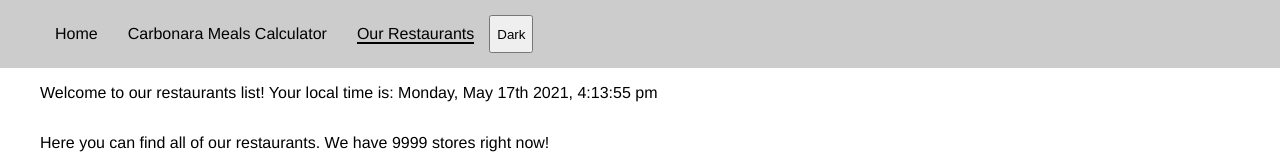
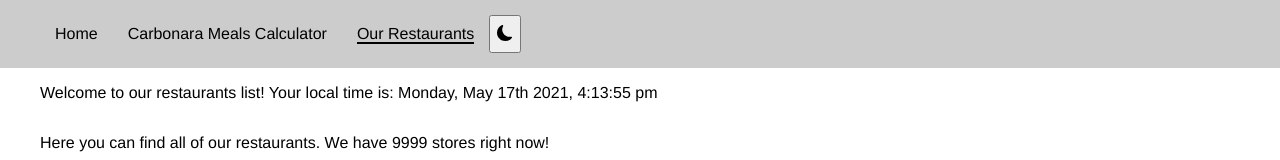
Before and after one commit to akwetey/Vuejs-Restaurant, a Vue app: page /restaurants in a window 1280 px wide. Shown: the top 160 px of the page. Built offline with nearby package versions, Linux system fonts and the light colour scheme; the HTML template or start-up script is replaced by a standard one.

Commit message:
add mon and sun svg and complete dark and light mode

```diff
--- a/src/assets/styles/styles.scss
+++ b/src/assets/styles/styles.scss
@@ -19,6 +19,12 @@
 [data-theme="darkMode"] {
   background-color: var(--color-black);
   color: var(--color-white);
+}
+[data-wrapper="darkMode"] {
+  border: 1px solid var(--color-white) !important;
+}
+[data-span="darkMode"] {
+  color: var(--color-white) !important;
 }
 
 #app {
--- a/src/components/Header/Header.scss
+++ b/src/components/Header/Header.scss
@@ -33,6 +33,12 @@
   border-bottom: 2px solid #000000;
 }
 
+.btn.focus,
+.btn:focus {
+  outline: 0;
+  box-shadow: none;
+}
+
 @media (min-width: 1200px) {
   .header__navigation {
     max-width: var(--boxed-max-width);
--- a/src/components/Header/Header.vue
+++ b/src/components/Header/Header.vue
@@ -16,9 +16,37 @@
           >Our Restaurants</router-link
         >
       </li>
-      <button @click="toggleTheme" aria-label="Toggle themes">
-        <span v-if="this.theme == 'darkMode'"> Light</span>
-        <span v-else> Dark</span>
+      <button
+        @click="toggleTheme"
+        aria-label="Toggle themes"
+        class="ml-auto btn border-0"
+      >
+        <span v-if="this.theme === 'darkMode'">
+          <svg
+            xmlns="http://www.w3.org/2000/svg"
+            width="16"
+            height="16"
+            fill="currentColor"
+            class="bi bi-sun-fill"
+            viewBox="0 0 16 16"
+          >
+            <path
+              d="M8 12a4 4 0 1 0 0-8 4 4 0 0 0 0 8zM8 0a.5.5 0 0 1 .5.5v2a.5.5 0 0 1-1 0v-2A.5.5 0 0 1 8 0zm0 13a.5.5 0 0 1 .5.5v2a.5.5 0 0 1-1 0v-2A.5.5 0 0 1 8 13zm8-5a.5.5 0 0 1-.5.5h-2a.5.5 0 0 1 0-1h2a.5.5 0 0 1 .5.5zM3 8a.5.5 0 0 1-.5.5h-2a.5.5 0 0 1 0-1h2A.5.5 0 0 1 3 8zm10.657-5.657a.5.5 0 0 1 0 .707l-1.414 1.415a.5.5 0 1 1-.707-.708l1.414-1.414a.5.5 0 0 1 .707 0zm-9.193 9.193a.5.5 0 0 1 0 .707L3.05 13.657a.5.5 0 0 1-.707-.707l1.414-1.414a.5.5 0 0 1 .707 0zm9.193 2.121a.5.5 0 0 1-.707 0l-1.414-1.414a.5.5 0 0 1 .707-.707l1.414 1.414a.5.5 0 0 1 0 .707zM4.464 4.465a.5.5 0 0 1-.707 0L2.343 3.05a.5.5 0 1 1 .707-.707l1.414 1.414a.5.5 0 0 1 0 .708z"
+            /></svg
+        ></span>
+        <span v-else>
+          <svg
+            xmlns="http://www.w3.org/2000/svg"
+            width="16"
+            height="16"
+            fill="currentColor"
+            class="bi bi-moon-fill"
+            viewBox="0 0 16 16"
+          >
+            <path
+              d="M6 .278a.768.768 0 0 1 .08.858 7.208 7.208 0 0 0-.878 3.46c0 4.021 3.278 7.277 7.318 7.277.527 0 1.04-.055 1.533-.16a.787.787 0 0 1 .81.316.733.733 0 0 1-.031.893A8.349 8.349 0 0 1 8.344 16C3.734 16 0 12.286 0 7.71 0 4.266 2.114 1.312 5.124.06A.752.752 0 0 1 6 .278z"
+            /></svg
+        ></span>
       </button>
     </ul>
   </div>
@@ -36,14 +64,41 @@
   },
   methods: {
     toggleTheme() {
-      this.theme = this.theme == "darkMode" ? "" : "darkMode";
+      this.theme = this.theme === "darkMode" ? "" : "darkMode";
+
+      //  set element attributes
       document.body.setAttribute("data-theme", this.theme);
+
+      const highlightedItems = document.querySelectorAll(".store__wrapper");
+      highlightedItems.forEach((item) => {
+        item.setAttribute("data-wrapper", this.theme);
+      });
+
+      const highlighted = document.querySelectorAll(".store__location");
+      highlighted.forEach((item) => {
+        item.setAttribute("data-span", this.theme);
+      });
+
       localStorage.setItem("theme", this.theme);
     },
   },
   mounted() {
-    let localTheme = localStorage.getItem("theme");
+    const localTheme = localStorage.getItem("theme");
+
+    this.theme = localTheme;
+
+    //  set elements attribute from local storage
     document.body.setAttribute("data-theme", localTheme);
+
+    const highlightedItems = document.querySelectorAll(".store__wrapper");
+    highlightedItems.forEach((item) => {
+      item.setAttribute("data-wrapper", localTheme);
+    });
+
+    const highlighted = document.querySelectorAll(".store__location");
+    highlighted.forEach((item) => {
+      item.setAttribute("data-span", localTheme);
+    });
   },
 };
 </script>
--- a/src/components/StoreList/StoreList.vue
+++ b/src/components/StoreList/StoreList.vue
@@ -95,10 +95,34 @@
     },
   },
 
+  mounted() {
+    const localTheme = localStorage.getItem("theme");
+    const highlightedItems = document.querySelectorAll(".store__wrapper");
+    highlightedItems.forEach((item) => {
+      item.setAttribute("data-wrapper", localTheme);
+    });
+    const highlighted = document.querySelectorAll(".store__location");
+    highlighted.forEach((item) => {
+      item.setAttribute("data-span", localTheme);
+    });
+  },
+
   methods: {
     loadMore() {
       if (this.size < this.storesCount) {
         this.size = this.size + 10;
+
+        // set attribute for new elements
+        this.$nextTick(() => {
+          const highlightedItems = document.querySelectorAll(".store__wrapper");
+          highlightedItems.forEach((item) => {
+            item.setAttribute("data-wrapper", "darkMode");
+          });
+          const highlighted = document.querySelectorAll(".store__location");
+          highlighted.forEach((item) => {
+            item.setAttribute("data-span", "darkMode");
+          });
+        });
       }
     },
     filteredRecords() {
--- a/src/views/Home.vue
+++ b/src/views/Home.vue
@@ -1,5 +1,5 @@
 <template>
-  <div class="page page__home">
+  <div class="page page__home mt-5">
     <p>{{ welcomeMessage }}</p>
   </div>
 </template>
--- a/src/views/Restaurants.vue
+++ b/src/views/Restaurants.vue
@@ -1,6 +1,6 @@
 <template>
   <div class="page page__stores">
-    <p>{{ welcomeMessage }}</p>
+    <p class="mt-3">{{ welcomeMessage }}</p>
     <div class="pages__stores-list">
       <StoreList :stores="stores" v-if="stores.length" />
     </div>
```
Also changed, not shown: src/App.vue (+7 -7 lines).
